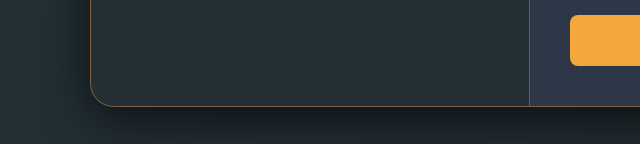
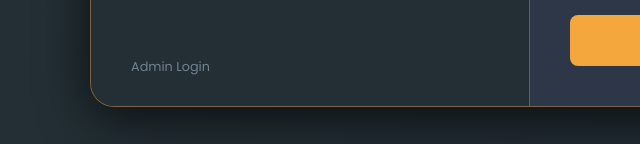
Before and after one commit to G-ELECTRA/recruitment, a plain HTML site: page index.html in a window 1280 px wide. Shown: the part 653-797 px from the top of the page, 0-640 px from the left. Drawn offline with Linux system fonts and the light colour scheme.

Commit message:
Update index.html

```diff
--- a/index.html
+++ b/index.html
@@ -5,30 +5,26 @@
     <meta charset="UTF-8">
     <meta name="viewport" content="width=device-width, initial-scale=1.0">
     <title>JOIN G-ELECTRA</title>
+    <!-- Favicon Links -->
+    <link rel="icon" type="image/x-icon" href="favicon.ico">
+    <link rel="icon" type="image/png" sizes="32x32" href="favicon-32x32.png">
+    <link rel="icon" type="image/png" sizes="16x16" href="favicon-16x16.png">
+    <link rel="apple-touch-icon" sizes="180x180" href="apple-touch-icon.png">
+    <!-- Styles and Fonts -->
     <link rel="stylesheet" href="style.css">
     <link rel="preconnect" href="https://fonts.googleapis.com">
     <link rel="preconnect" href="https://fonts.gstatic.com" crossorigin>
     <link href="https://fonts.googleapis.com/css2?family=Poppins:wght@400;600;700&display=swap" rel="stylesheet">
-    <!-- Main favicon for most browsers -->
-    <link rel="icon" type="image/x-icon" href="favicon.ico">
-
-    <!-- For modern browsers, providing different sizes -->
-    <link rel="icon" type="image/png" sizes="32x32" href="favicon-32x32.png">
-    <link rel="icon" type="image/png" sizes="16x16" href="favicon-16x16.png">
-
-    <!-- For Apple devices when users add your site to their home screen -->
-    <link rel="apple-touch-icon" sizes="180x180" href="apple-touch-icon.png">
 </head>
 
 <body>
-
-    <!-- /// NEW: OPENING ANIMATION SPLASH SCREEN /// -->
+    <!-- Opening Animation Splash Screen -->
     <div id="splash-screen">
         <img src="logo.png" alt="Gelectra Club Logo" class="splash-logo">
         <h1 class="splash-text">Ready to start your innovation, tech, and fun journey?</h1>
     </div>
 
-    <!-- Main container - initially hidden, made visible by JS -->
+    <!-- Main container -->
     <div class="main-container">
         <div class="left-panel">
             <img src="logo.png" alt="Gelectra Club Logo" class="logo">
@@ -41,6 +37,11 @@
                 <li>Gain hands-on experience and build your portfolio.</li>
                 <li>Develop skills in teamwork, leadership, and project management.</li>
             </ul>
+
+            <!-- /// NEW: ADMIN LOGIN BUTTON ADDED HERE /// -->
+            <a href="admin.html" target="_blank" class="admin-link">Admin Login</a>
+            <!-- /// END OF NEW CODE /// -->
+
         </div>
         <div class="right-panel">
             <div class="form-wrapper">
@@ -88,7 +89,7 @@
                         <button type="submit" class="btn">Next →</button>
                     </form>
                 </div>
-                <!-- Other steps remain unchanged -->
+                <!-- Other steps -->
                 <div id="step2" class="form-step">
                     <h2 class="form-title">Choose Your Domain</h2>
                     <div id="domain-options" class="domain-grid"></div>
```
